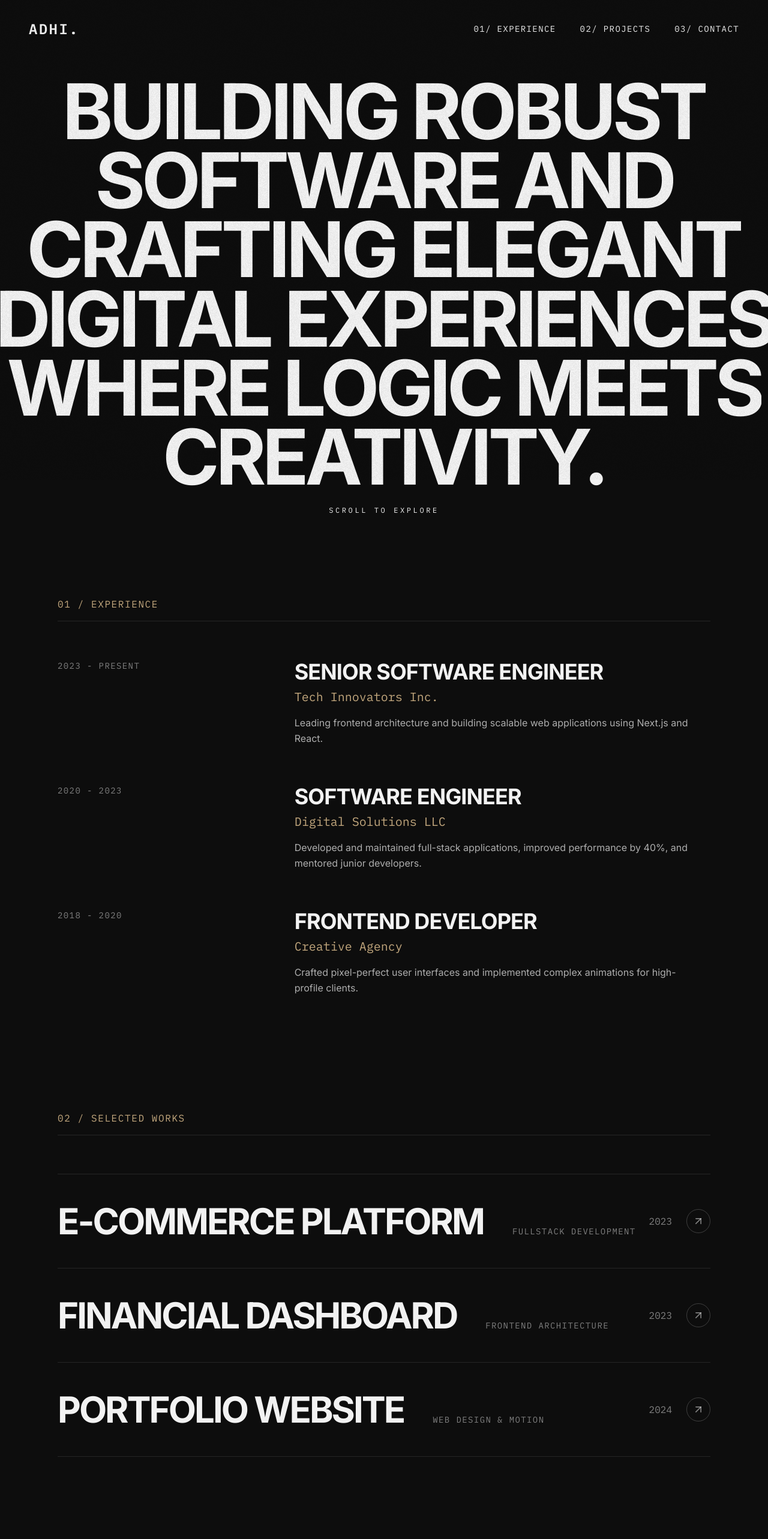
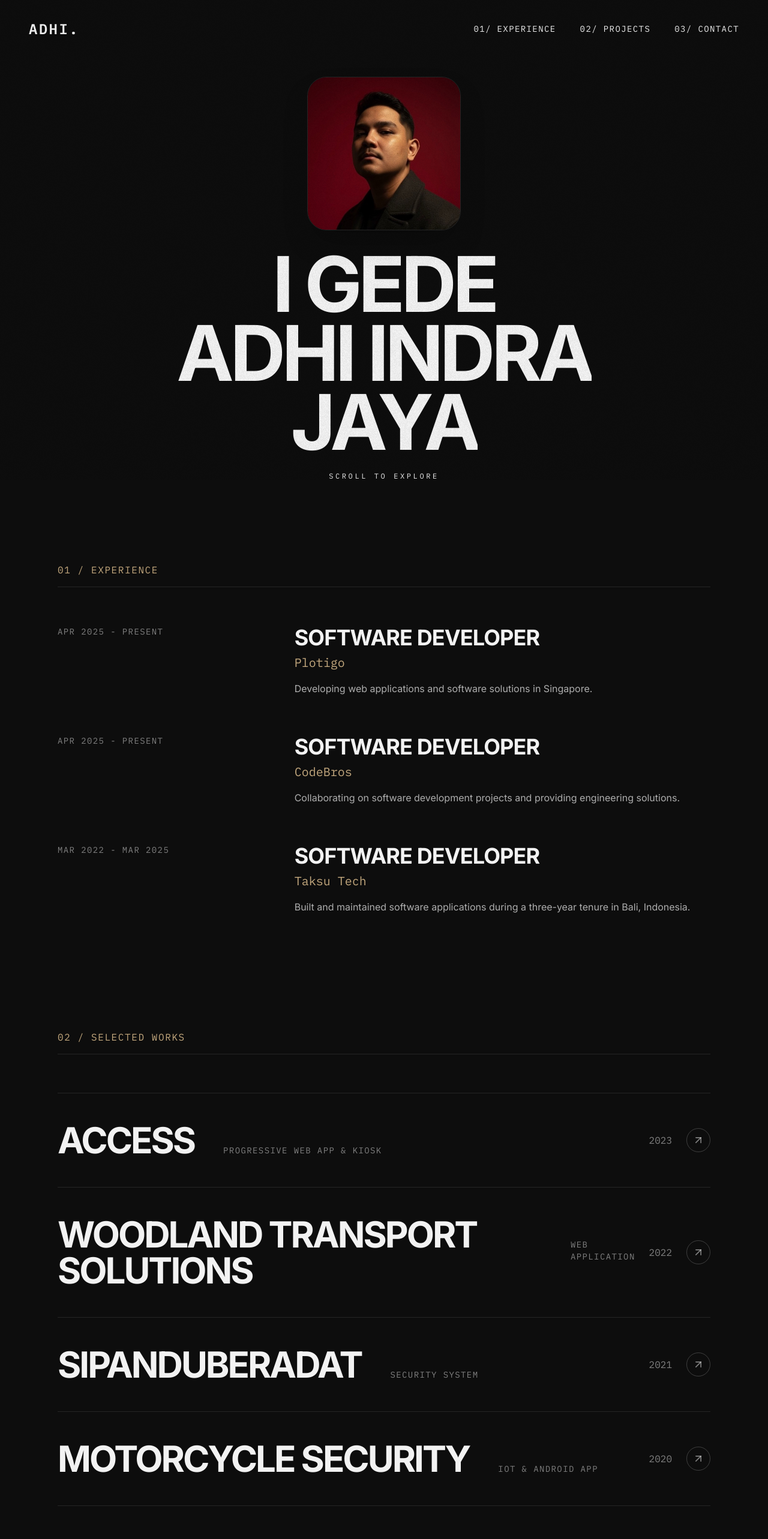
Before and after one commit to adhiindra/Adhi-portofolio, a Next.js app: page / in a window 1280 px wide. Shown: the top 2566 px of the page at 60% size. Built offline with nearby package versions, Linux system fonts and the light colour scheme.

Commit message:
update my portofolio expirance and project

```diff
--- a/components/Experience.tsx
+++ b/components/Experience.tsx
@@ -5,24 +5,24 @@ import { motion } from "framer-motion";
 const experiences = [
   {
     id: 1,
-    role: "Senior Software Engineer",
-    company: "Tech Innovators Inc.",
-    period: "2023 - Present",
-    description: "Leading frontend architecture and building scalable web applications using Next.js and React."
+    role: "Software Developer",
+    company: "Plotigo",
+    period: "Apr 2025 - Present",
+    description: "Developing web applications and software solutions in Singapore."
   },
   {
     id: 2,
-    role: "Software Engineer",
-    company: "Digital Solutions LLC",
-    period: "2020 - 2023",
-    description: "Developed and maintained full-stack applications, improved performance by 40%, and mentored junior developers."
+    role: "Software Developer",
+    company: "CodeBros",
+    period: "Apr 2025 - Present",
+    description: "Collaborating on software development projects and providing engineering solutions."
   },
   {
     id: 3,
-    role: "Frontend Developer",
-    company: "Creative Agency",
-    period: "2018 - 2020",
-    description: "Crafted pixel-perfect user interfaces and implemented complex animations for high-profile clients."
+    role: "Software Developer",
+    company: "Taksu Tech",
+    period: "Mar 2022 - Mar 2025",
+    description: "Built and maintained software applications during a three-year tenure in Bali, Indonesia."
   }
 ];
 
--- a/components/Footer.tsx
+++ b/components/Footer.tsx
@@ -14,14 +14,14 @@ export default function Footer() {
           className="flex flex-col md:flex-row justify-between items-start md:items-end gap-12"
         >
           <h2 className="text-5xl md:text-7xl lg:text-8xl xl:text-9xl font-bold uppercase tracking-tighter max-w-4xl leading-[0.9]">
-            Let's work <br/>
+            Let's work <br />
             <span className="text-accent">together.</span>
           </h2>
-          <a href="mailto:hello@adhiindra.com" className="group font-mono text-sm md:text-lg lg:text-xl flex items-center gap-4">
+          <a href="mailto:adhiindrarog@gmail.com" className="group font-mono text-sm md:text-lg lg:text-xl flex items-center gap-4">
             <div className="w-10 h-10 md:w-12 md:h-12 rounded-full bg-accent flex items-center justify-center group-hover:scale-110 transition-transform">
               <span className="text-black rotate-45 group-hover:rotate-0 transition-transform duration-500">↗</span>
             </div>
-            hello@adhiindra.com
+            adhiindrarog@gmail.com
           </a>
         </motion.div>
 
--- a/components/Hero.tsx
+++ b/components/Hero.tsx
@@ -1,20 +1,30 @@
 "use client";
 
 import { motion } from "framer-motion";
+import Image from "next/image";
 
 export default function Hero() {
   const lines = [
-    "Building robust",
-    "software and",
-    "crafting elegant",
-    "digital experiences",
-    "where logic meets",
-    "creativity."
+    "I Gede", "Adhi Indra", "Jaya"
   ];
 
   return (
     <section className="relative min-h-screen flex items-center justify-center pt-32 pb-20 px-4 md:px-12 overflow-hidden">
       <div className="z-10 flex flex-col items-center justify-center w-full">
+        <motion.div
+          initial={{ opacity: 0, y: 50 }}
+          animate={{ opacity: 1, y: 0 }}
+          transition={{ duration: 0.8, ease: [0.33, 1, 0.68, 1] }}
+          className="mb-8 overflow-hidden rounded-2xl md:rounded-[2rem] w-48 h-48 md:w-64 md:h-64 border border-white/10 relative shadow-2xl"
+        >
+          <Image
+            src="/profile.jpeg"
+            alt="Adhi Indra"
+            fill
+            sizes="(max-width: 768px) 192px, 256px"
+            className="object-cover"
+          />
+        </motion.div>
         {lines.map((line, index) => (
           <div key={index} className="overflow-hidden">
             <motion.h2
--- a/components/Projects.tsx
+++ b/components/Projects.tsx
@@ -6,21 +6,27 @@ import { ArrowUpRight } from "lucide-react";
 const projects = [
   {
     id: 1,
-    title: "E-Commerce Platform",
-    category: "Fullstack Development",
+    title: "acCEss",
+    category: "Progressive Web App & Kiosk",
     year: "2023",
   },
   {
     id: 2,
-    title: "Financial Dashboard",
-    category: "Frontend Architecture",
-    year: "2023",
+    title: "Woodland Transport Solutions",
+    category: "Web Application",
+    year: "2022",
   },
   {
     id: 3,
-    title: "Portfolio Website",
-    category: "Web Design & Motion",
-    year: "2024",
+    title: "SiPanduBeradat",
+    category: "Security System",
+    year: "2021",
+  },
+  {
+    id: 4,
+    title: "Motorcycle Security",
+    category: "IoT & Android App",
+    year: "2020",
   }
 ];
 
```
Also changed, not shown: public/profile.jpeg (added).
